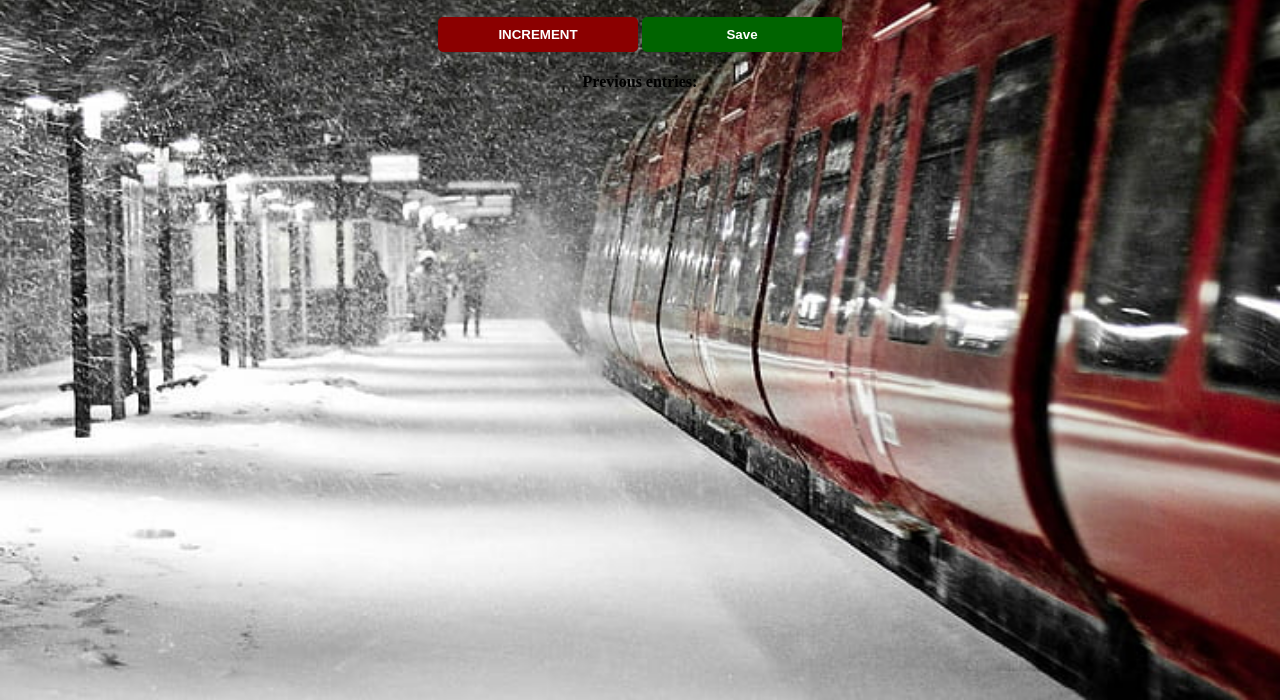
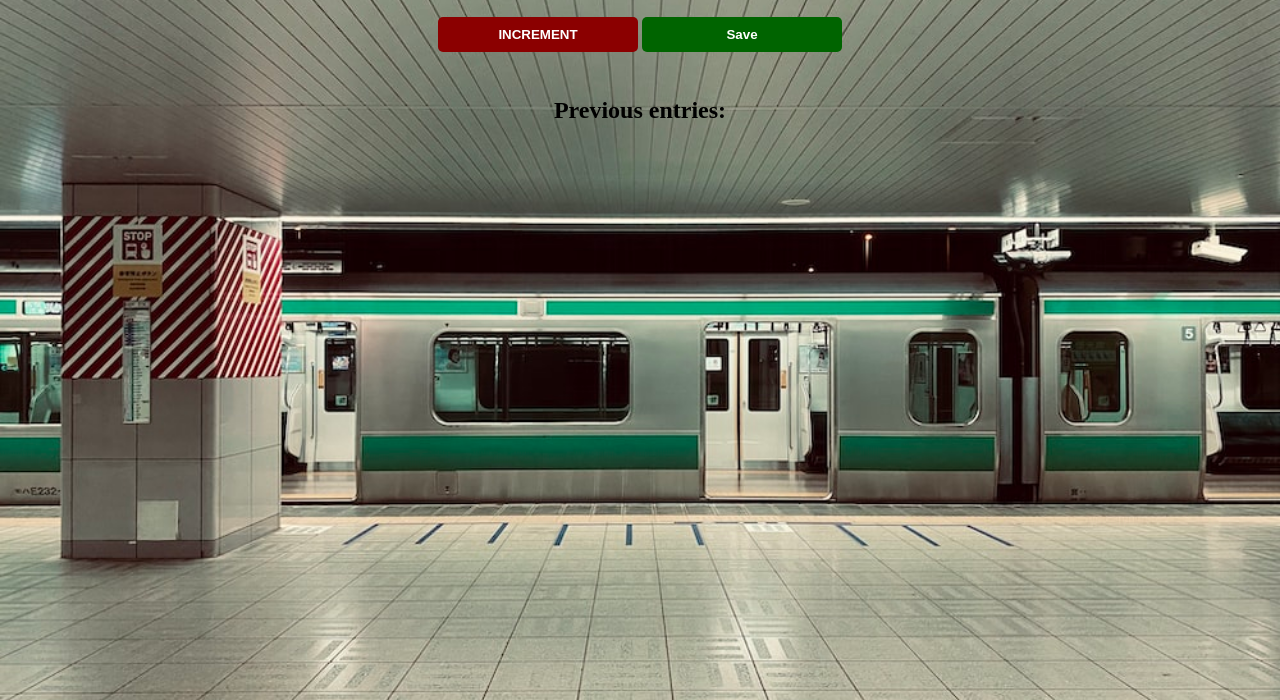
Before and after one commit to gobardhanm/passenger-counter, a plain HTML site: page index.html in a window 1280 px wide. Shown: the part 118-818 px from the top of the page. Drawn offline with Linux system fonts and the light colour scheme.

Commit message:
passenger-counter updated and added

```diff
--- a/style.css
+++ b/style.css
@@ -1,5 +1,5 @@
 body{
-    background-image: url("images/subway-img.jpg");
+    background-image: url("images/subwayy.jpg");
     background-size: cover;
     font-weight: bold;
     text-align: center;
@@ -34,3 +34,9 @@ button {
 #save-btn {
     background: darkgreen;
 }
+
+p{
+    margin-top: 40px;
+    font-weight: bold;
+    font-size: x-large;
+}
```
Also changed, not shown: images/subway-img.jpg (deleted), images/subway.jpg (deleted), images/subwayy.jpg (added).
